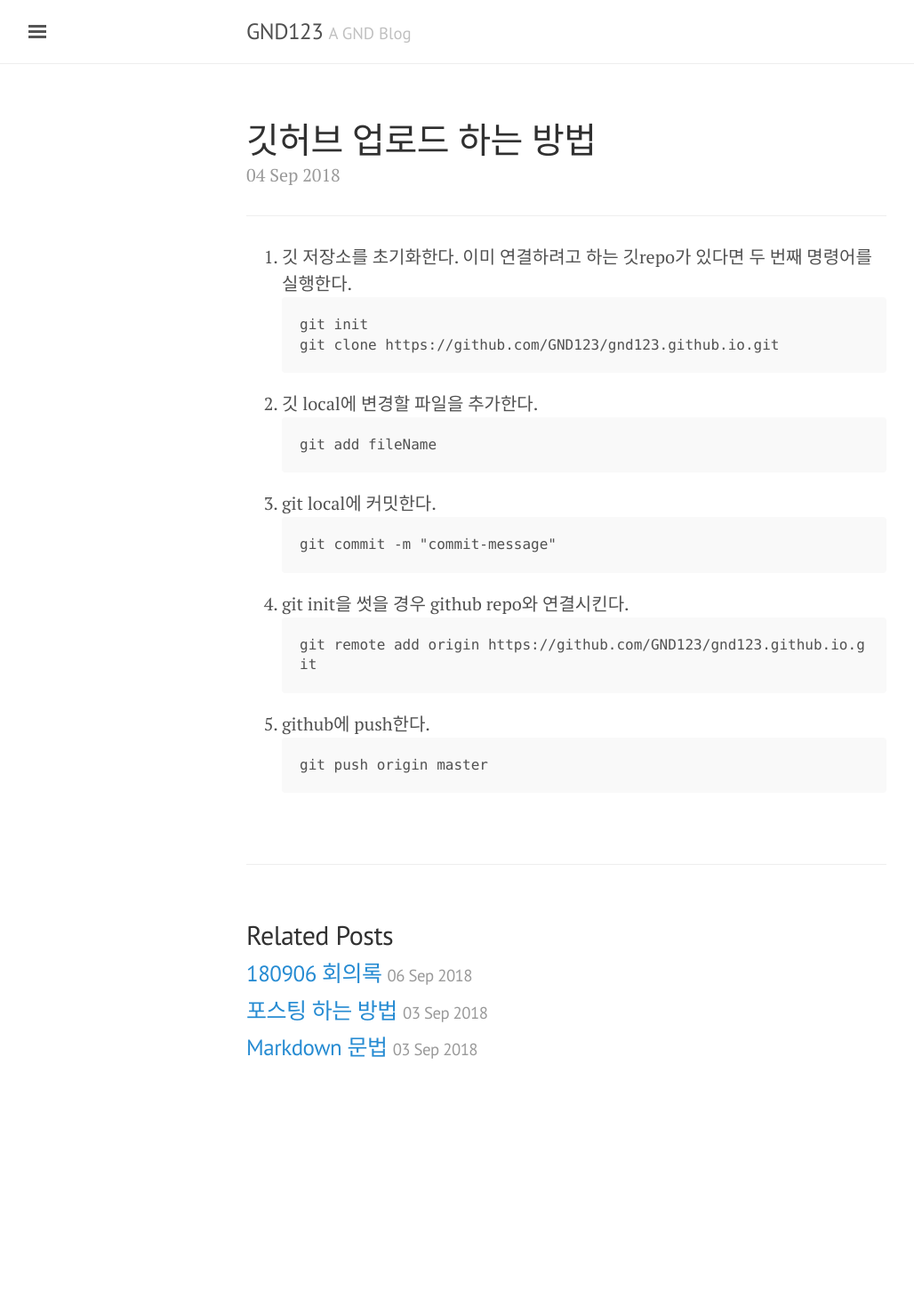
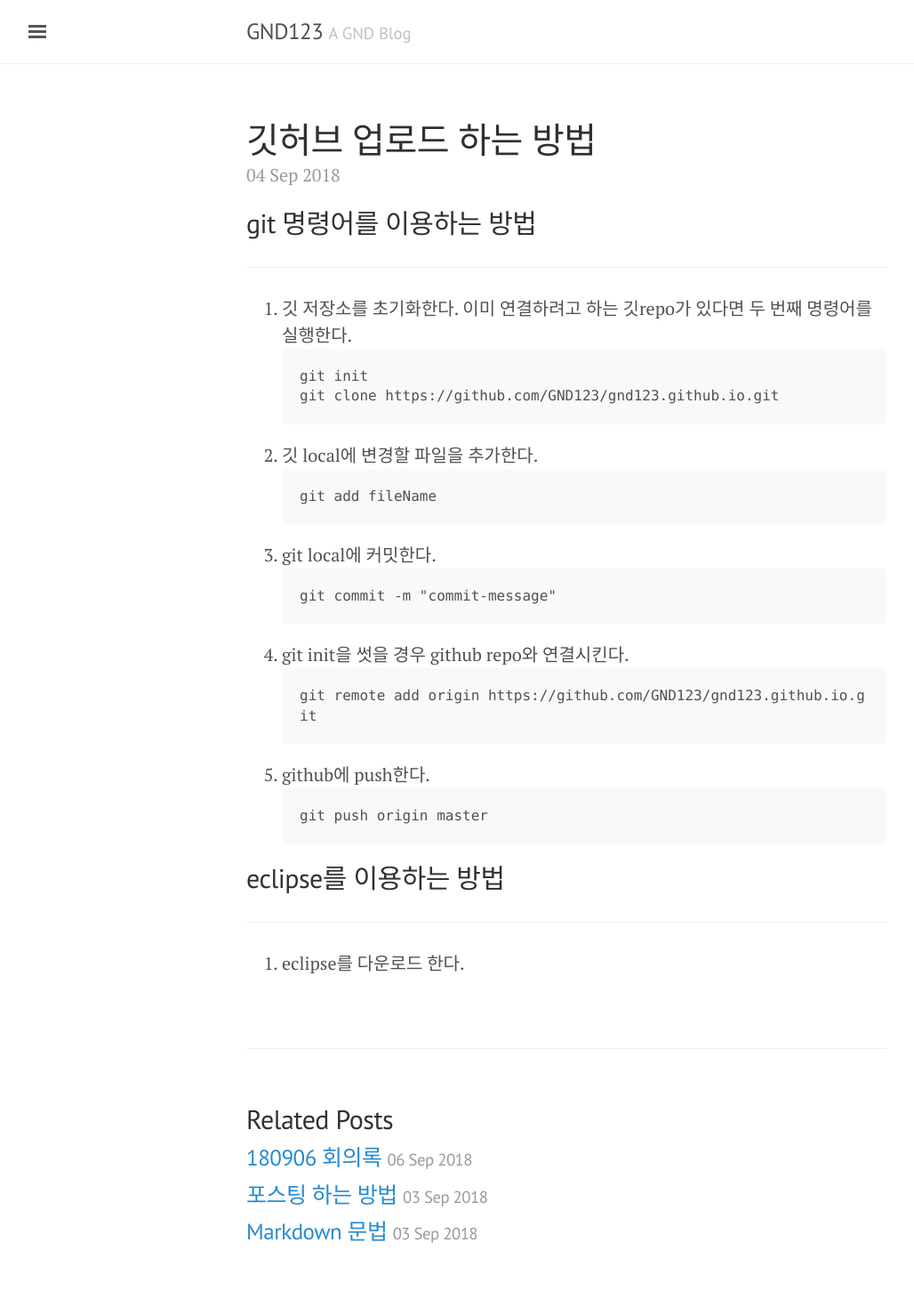
Before and after one commit to GND123/GND123.github.io, a Jekyll site: the page built from _posts/2018-09-04-github-upload.md, in a window 1280 px wide. Shown: the whole page at 89% size, without its empty margins (3-1031 px from the left). Built offline with Jekyll 4.4.1, drawn with Linux system fonts in a browser that asks for light colours; before the commit the page ends 1253 px from its top, so only the background shows below that.

Commit message:
Update 2018-09-04-github-upload.md

```diff
--- a/_posts/2018-09-04-github-upload.md
+++ b/_posts/2018-09-04-github-upload.md
@@ -4,6 +4,7 @@ title: 깃허브 업로드 하는 방법
 editor: jiwoo
 ---
 
+## git 명령어를 이용하는 방법
 ***
 1.  깃 저장소를 초기화한다. 이미 연결하려고 하는 깃repo가 있다면 두 번째 명령어를 실행한다.
 ~~~
@@ -30,3 +31,7 @@ git remote add origin https://github.com/GND123/gnd123.github.io.git
 ~~~
 git push origin master
 ~~~
+
+## eclipse를 이용하는 방법
+***
+1. eclipse를 다운로드 한다.
```
